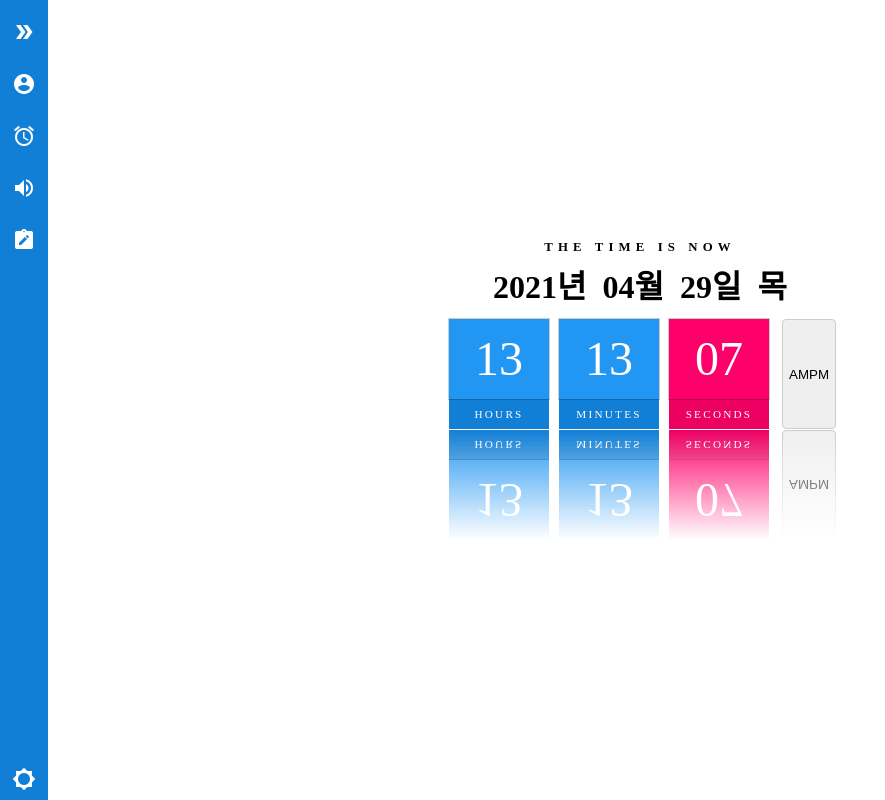
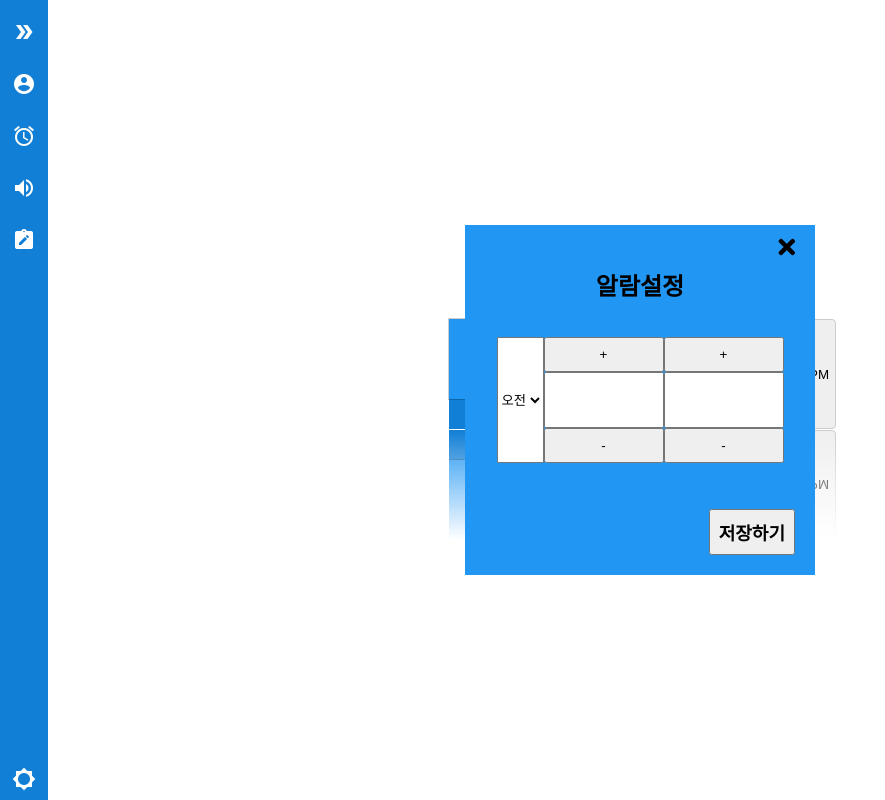
Before and after one commit to cottongit0/ToDoList, a website built with Parcel: page index.html in a window 1280 px wide. Both pictures are taken after a click on the element "alarm". Shown: the whole page, without its empty margins (0-885 px from the left). Built offline with nearby package versions, Linux system fonts and the light colour scheme.

Commit message:
알람 미완

```diff
--- /dev/null
+++ b/JavaScript/alarm.js
@@ -0,0 +1,70 @@
+const sectionAlarm = document.getElementById("alarm");
+const ampmSelect = sectionAlarm.querySelector("#ampm-select");
+
+let sound = new Audio("/Sounds/alarmSound.mp3");
+sound.loop = "true";
+
+let hours = sectionAlarm.querySelector(".alarm-hours");
+const hrIncreas = sectionAlarm.querySelector(".hours-increase");
+const hrDecreas = sectionAlarm.querySelector(".hours-decrease");
+
+let minutes = sectionAlarm.querySelector(".alarm-minutes");
+const minIncreas = sectionAlarm.querySelector(".minutes-increase");
+const minDecreas = sectionAlarm.querySelector(".minutes-decrease");
+
+document
+  .querySelector(".material-icons.alarm")
+  .addEventListener("click", () => {
+    sectionAlarm.style.display = "flex";
+  });
+
+sectionAlarm.querySelector(".fas.fa-times").addEventListener("click", () => {
+  sectionAlarm.style.display = "none";
+});
+
+const current = new Date();
+hrCount = current.getHours();
+minCount = current.getMinutes();
+
+let optionAmpm = ["오전", "오후"];
+
+if (hrCount > 12) {
+  hrCount -= 12;
+  hours.value = hrCount;
+  sectionAlarm.querySelector(".optionPM").selected = "true";
+} else {
+  sectionAlarm.querySelector(".optionAM").selected = "true";
+  hours.value = hrCount;
+}
+
+// Hours setting
+hrIncreas.addEventListener("click", () => {
+  if (hrCount < 12) {
+    hrCount++;
+    hours.value = hrCount;
+  }
+});
+
+hrDecreas.addEventListener("click", () => {
+  if (hrCount > 0) {
+    hrCount--;
+    hours.value = hrCount;
+  }
+});
+
+// Minutes setting
+minutes.value = minCount;
+
+minIncreas.addEventListener("click", () => {
+  if (minCount < 59) {
+    minCount++;
+    minutes.value = minCount;
+  }
+});
+
+minDecreas.addEventListener("click", () => {
+  if (minCount > 0) {
+    minCount--;
+    minutes.value = minCount;
+  }
+});
--- a/Sytle/main.scss
+++ b/Sytle/main.scss
@@ -281,3 +281,80 @@ body {
     }
   }
 }
+
+/* ALARM */
+#alarm {
+  display: none;
+  position: absolute;
+  .container {
+    background-color: $accent-sky;
+    width: 350px;
+    height: 350px;
+    position: relative;
+    display: flex;
+    align-items: center;
+    justify-content: center;
+    i {
+      position: absolute;
+      top: 10px;
+      right: 20px;
+      font-size: 24px;
+    }
+    h1 {
+      position: absolute;
+      display: flex;
+      justify-content: center;
+      width: 100%;
+      top: 50px;
+      font-size: 24px;
+      font-weight: 700;
+    }
+    #ampm-select {
+      height: 126px;
+      option {
+      }
+    }
+    #hours {
+      display: flex;
+      flex-direction: column;
+      width: 120px;
+      .alarm-hours {
+        text-align: center;
+        height: 50px;
+        font-size: 24px;
+      }
+      button {
+        height: 35px;
+        .hours-increase {
+        }
+        .hours-decrese {
+        }
+      }
+    }
+    #minutes {
+      display: flex;
+      flex-direction: column;
+      width: 120px;
+      .alarm-minutes {
+        font-size: 24px;
+        text-align: center;
+        height: 50px;
+      }
+      button {
+        height: 35px;
+        .minutes-increase {
+        }
+        .minutes-decrese {
+        }
+      }
+    }
+    #save-alarm {
+      position: absolute;
+      bottom: 20px;
+      right: 20px;
+      font-size: 18px;
+      font-weight: 600;
+      padding: 8px;
+    }
+  }
+}
--- a/index.html
+++ b/index.html
@@ -18,6 +18,7 @@
   <script src="/JavaScript/clock.js" defer></script>
   <script src="/JavaScript/todo.js" defer></script>
   <script src="/JavaScript/darkMode.js" defer></script>
+  <script src="/JavaScript/alarm.js" defer></script>
 </head>
 <body class="popup">
   <!-- NAVBAR -->
@@ -65,6 +66,31 @@
     <!-- AM/PM 기능 구현 -->
   </section>
 
+  <!-- ALARM -->
+  <section id="alarm">
+    <div class="container">
+      <i class="fas fa-times"></i>
+      <h1>알람설정</h1>
+      <select id="ampm-select">
+        <option class="optionAM" value="AM">오전</option>
+        <option class="optionPM"value="PM">오후</option>
+      </select>
+      <div id="hours">
+        <button class="hours-increase" type="button">+</button>
+        <input type="text" class="alarm-hours">
+        <button class="hours-decrease" type="button">-</button>
+        <!-- <span>시</span> -->
+      </div>
+      <div id="minutes">
+        <button class="minutes-increase" type="button">+</button>
+        <input type="text" class="alarm-minutes">
+        <button class="minutes-decrease" type="button">-</button>
+        <!-- <span>분</span> -->
+      </div>
+      <button id="save-alarm">저장하기</button>
+    </div>
+  </section>
+
   <!-- TODOLIST -->
   <section id="todo">
     <div class="cotainer">
```
Also changed, not shown: 1 other file.
